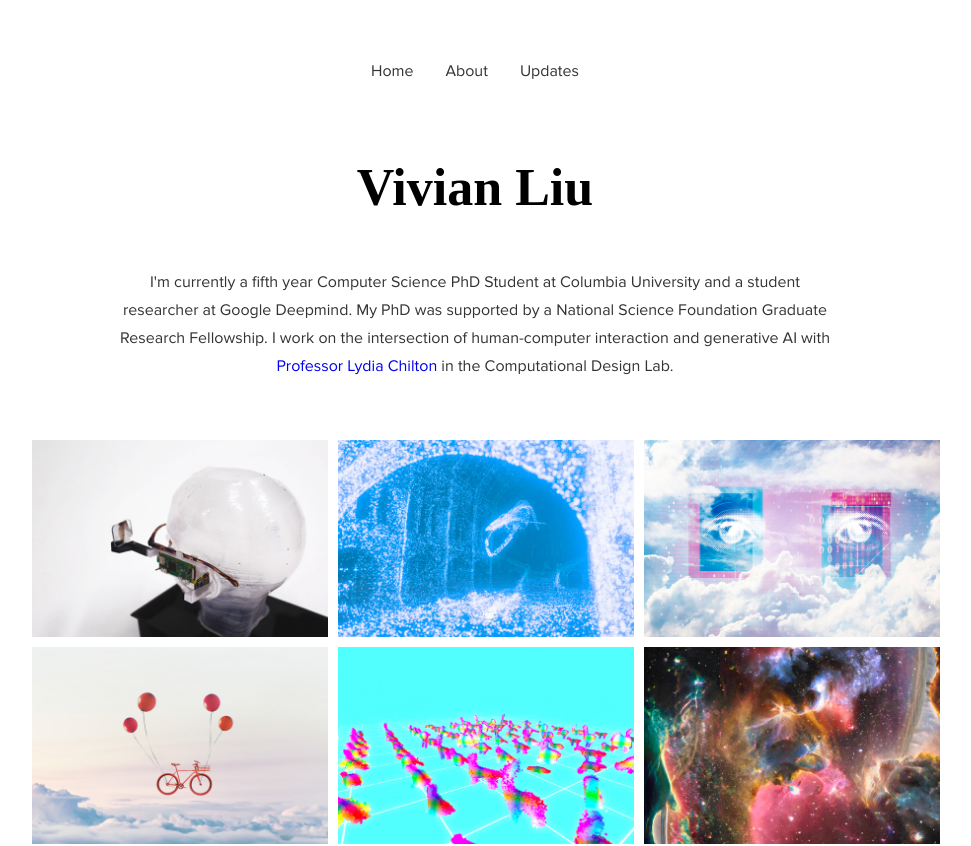
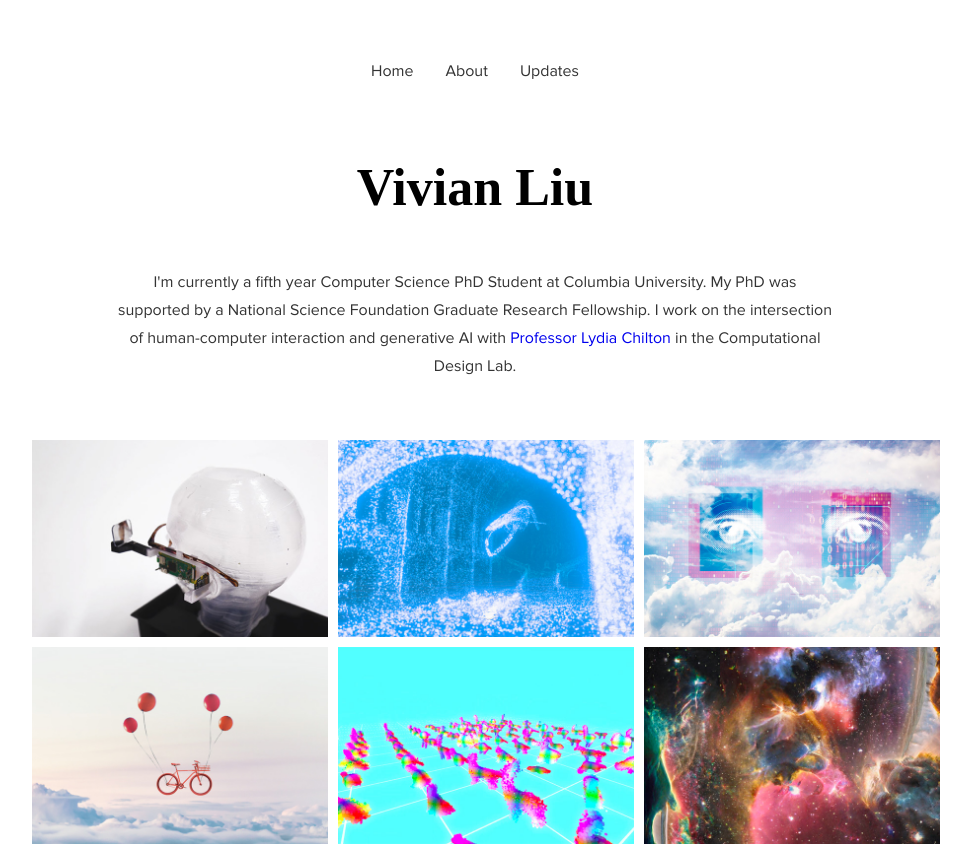
Before and after one commit to hellovivian/hellovivian.github.io, a React (Create React App) app: page / in a window 1280 px wide. Shown: the top 846 px of the page, without its empty margins (165-1136 px from the left). Built offline with nearby package versions, Linux system fonts and the light colour scheme; a web font is replaced by a local one.

Commit message:
remove gdm

```diff
--- a/src/components/AboutMe.js
+++ b/src/components/AboutMe.js
@@ -4,7 +4,7 @@ const AboutMe = () => {
   return (
     <div className="about-me">
       <h1>Vivian Liu</h1>
-      <p class="about-text">I'm currently a fifth year Computer Science PhD Student at Columbia University and a student researcher at Google Deepmind. My PhD was supported by a National Science Foundation Graduate Research Fellowship. I work on the intersection of human-computer interaction and generative AI with <a href="https://www.cs.columbia.edu/~chilton/#">Professor Lydia Chilton</a> in the Computational Design Lab.</p>
+      <p class="about-text">I'm currently a fifth year Computer Science PhD Student at Columbia University. My PhD was supported by a National Science Foundation Graduate Research Fellowship. I work on the intersection of human-computer interaction and generative AI with <a href="https://www.cs.columbia.edu/~chilton/#">Professor Lydia Chilton</a> in the Computational Design Lab.</p>
     </div>
   );
 };
```
